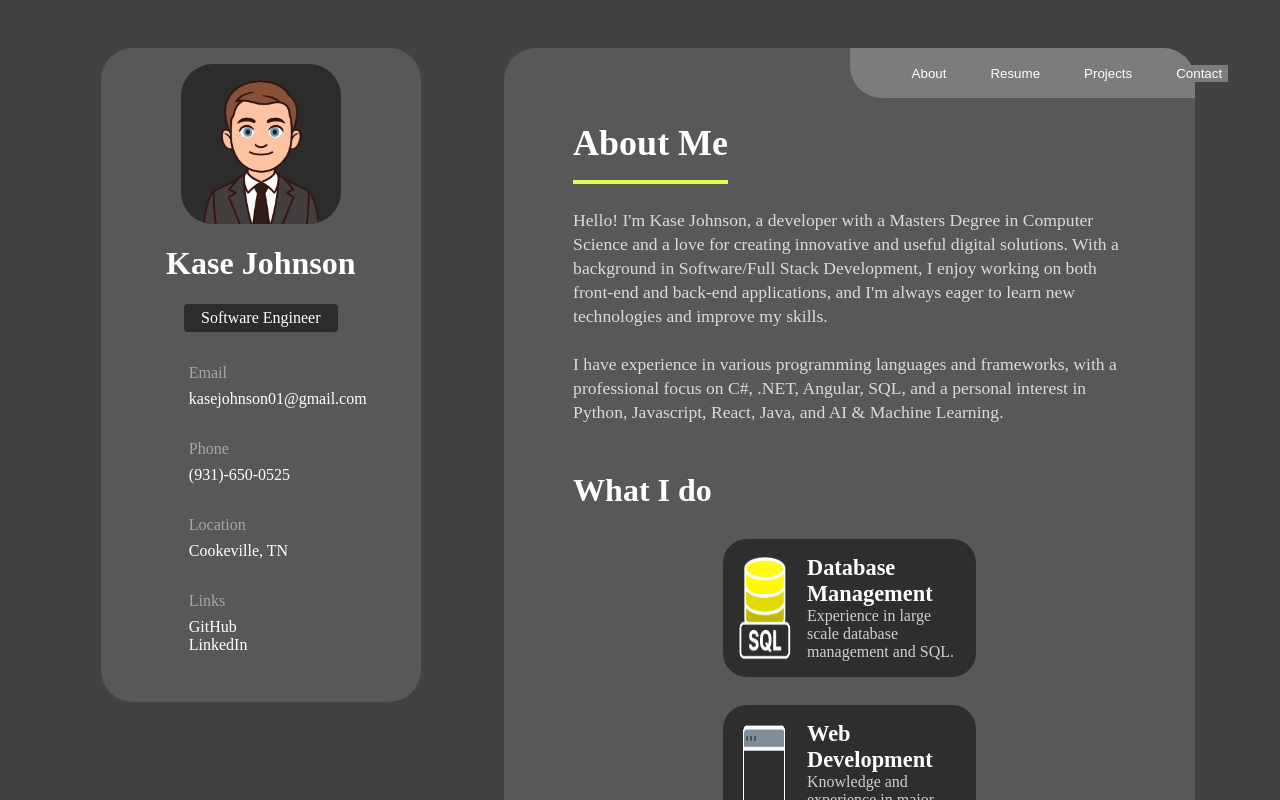
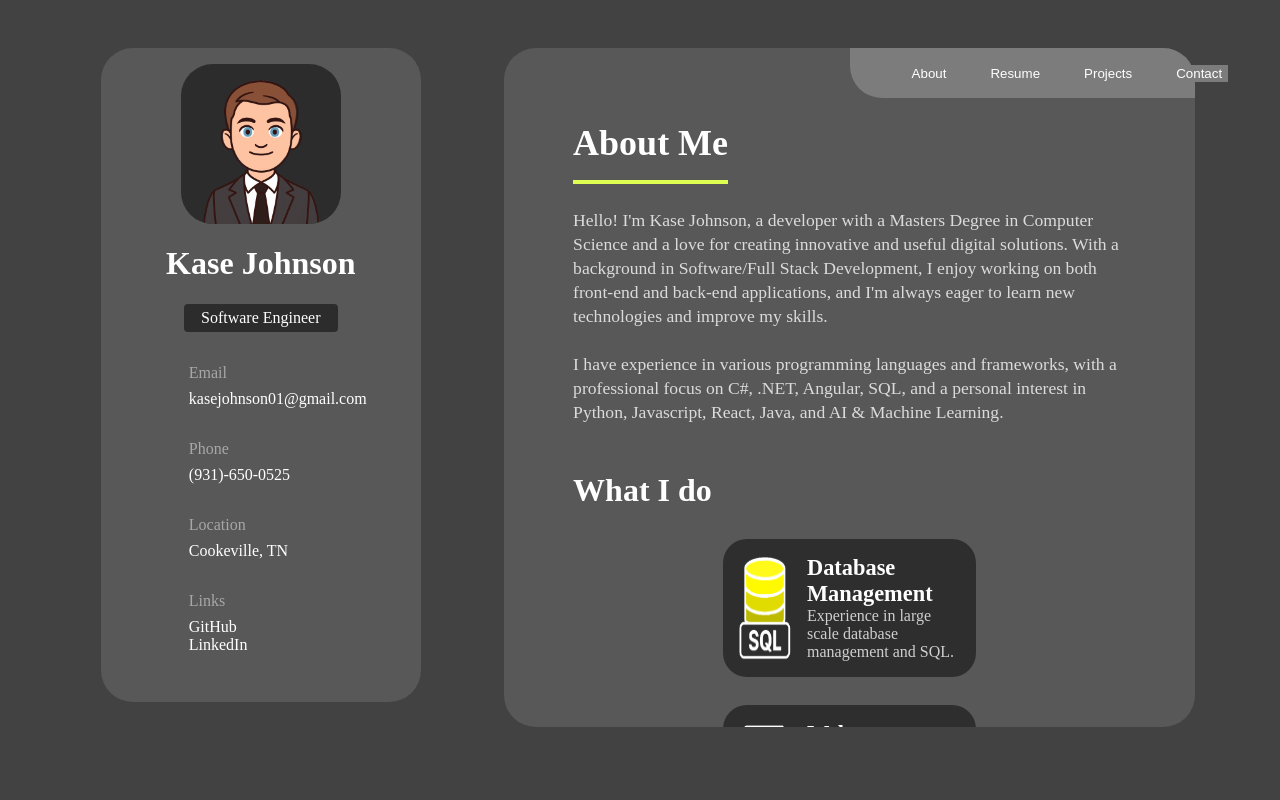
Before and after one commit to Kasej01/portfolio, a React (Create React App) app: page / in a window 1280 px wide. Shown: the top 800 px of the page. Built offline with nearby package versions, Linux system fonts and the light colour scheme; a web font is replaced by a local one.

Commit message:
Scrollbar updated

```diff
--- a/src/styles/components/global_component.css
+++ b/src/styles/components/global_component.css
@@ -1,5 +1,7 @@
 .component{
     padding: 0 10% 10% 10%;
+    height: 70vh;
+    overflow-y: auto;
     .title{
         font-weight: 700;
         font-size: 2.25rem;
@@ -18,4 +20,22 @@
         font-size: 2rem;
         margin: 3rem 0 1rem 0;
     }
+
+
+    /* Subtle, simple scrollbar */
+    scrollbar-width: thin;
+    scrollbar-color: #666 #333;
+
+    &::-webkit-scrollbar {
+        width: 5px;
+        background: #333;
+        border-radius: 5px;
+    }
+    &::-webkit-scrollbar-thumb {
+        background: #666;
+        border-radius: 5px;
+    }
+    &::-webkit-scrollbar-thumb:hover {
+        background: #888;
+    }
 }
```
